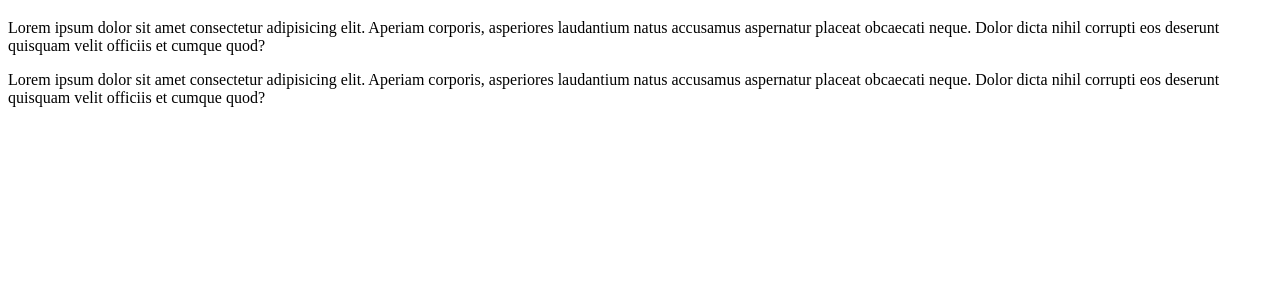
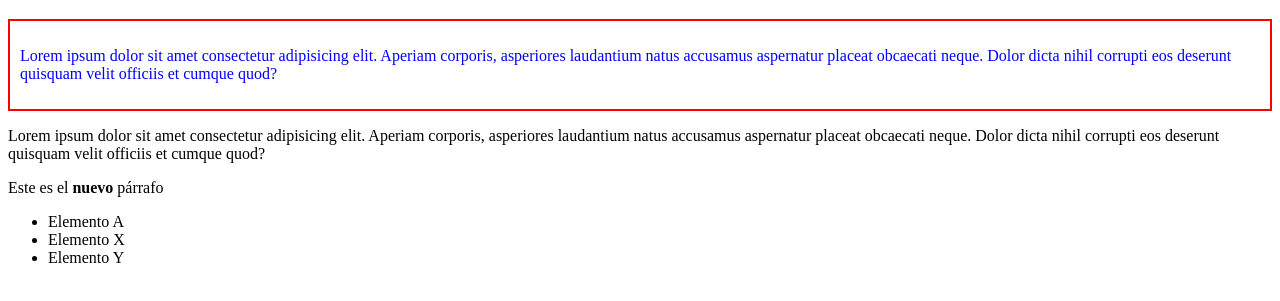
Before and after one commit to DesWeb2021/clase-MartinNunezMtz, a plain HTML site: page javascript.html in a window 1280 px wide. Shown: the part 61-362 px from the top of the page. Drawn offline with Linux system fonts and the light colour scheme.

Commit message:
P2 Modificacion javascript

```diff
--- a/javascript.html
+++ b/javascript.html
@@ -5,6 +5,15 @@
     <meta http-equiv="X-UA-Compatible" content="IE=edge">
     <meta name="viewport" content="width=device-width, initial-scale=1.0">
     <title>Document</title>
+    <style>
+        .aux {
+            color: blue;
+            padding:  10px;
+            border: 2px;
+            border-color: red;
+            border-style: solid;
+        }
+    </style>
 </head>
 <body>
     <h1>Hola mundo</h1>
@@ -15,10 +24,82 @@
         eos deserunt quisquam velit officiis et cumque quod?</p>
     </div>
 
+    <img src="" alt="UASLP logo">
+
     <p class="p">Lorem ipsum dolor sit amet consectetur adipisicing elit. Aperiam corporis, asperiores
     laudantium natus accusamus aspernatur placeat obcaecati neque. Dolor dicta nihil corrupti
     eos deserunt quisquam velit officiis et cumque quod?</p>
 
+    <p id="nuevo"></p>
+
+    <script>
+        var section = document.getElementById("section");
+
+        console.log(section.innerHTML);
+        console.log(section.innerText);
+
+        //section.style.color = "blue";
+        section.className = "aux";
+
+        var imagen = document.querySelector("img");
+
+        imagen.setAttribute("src", "UASLP logo.jpg");
+        console.log(imagen.src);
+
+        imagen.remove();
+
+        var parrafo = document.getElementById("nuevo");
+
+        parrafo.innerHTML = "Este es el <b>nuevo</b> párrafo";
+    </script>
+
+    <script>
+        var w = "A";
+
+        var html =
+            `<ul>
+                <li> Elemento ${w}</li>
+                <li> Elemento X</li>
+                <li> Elemento Y</li>
+            </ul>`;
+
+            document.body.innerHTML = document.body.innerHTML + html;
+
+    </script>
+
+    <!--<script>
+        var lista = document.createElement("ul");
+
+        var elem_x = document.createElement("li");
+
+        var texto = document.createTextNode("Elemento X");
+
+        elem_x.appendChild(texto);
+
+        lista.appendChild(elem_x);
+
+        var elem_y = document.createElement("li");
+
+        var texto = document.createTextNode("Elemento Y");
+
+        elem_y.appendChild(texto);
+
+        lista.appendChild(elem_y);
+
+        var elem_w = document.createElement("li");
+
+        var texto = document.createTextNode("Elemento W");
+
+        elem_w.appendChild(texto);
+
+        lista.insertBefore(elem_w, elem_x);
+
+        console.log(lista);
+
+        document.body.appendChild(lista);
+    </script>-->
+
+    <!--
     <script src="app.js"></script>
     <script>
         var x = 1;
@@ -66,6 +147,6 @@
         var query = document.querySelectorAll("div > p");
 
         console.log(query)
-;    </script>
+;    </script>-->
 </body>
 </html>
```
